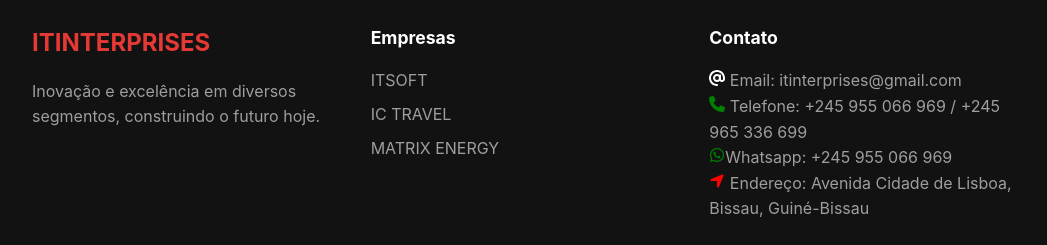
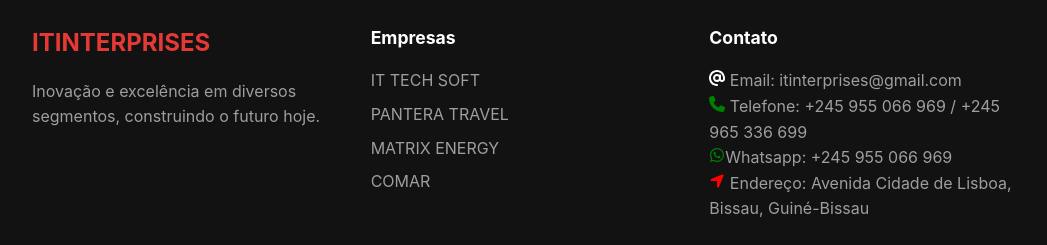
Before and after one commit to Mafudjebajau/itenterprise, a React (Vite) app: page / in a window 1280 px wide. Shown: the part 5884-6129 px from the top of the page, without its empty margins (116-1163 px from the left). Built offline with nearby package versions, Linux system fonts and the light colour scheme.

Commit message:
Update footer links with new company names

```diff
--- a/src/components/Footer/Footer.jsx
+++ b/src/components/Footer/Footer.jsx
@@ -13,9 +13,10 @@
           <div className="footer-section">
             <h4>Empresas</h4>
             <ul>
-              <li><a href="#">ITSOFT</a></li>
-              <li><a href="#">IC TRAVEL</a></li>
+              <li><a href="#">IT TECH SOFT</a></li>
+              <li><a href="#">PANTERA TRAVEL</a></li>
               <li><a href="#">MATRIX ENERGY</a></li>
+               <li><a href="#">COMAR</a></li>
             </ul>
           </div>
           <div className="footer-section">
```
